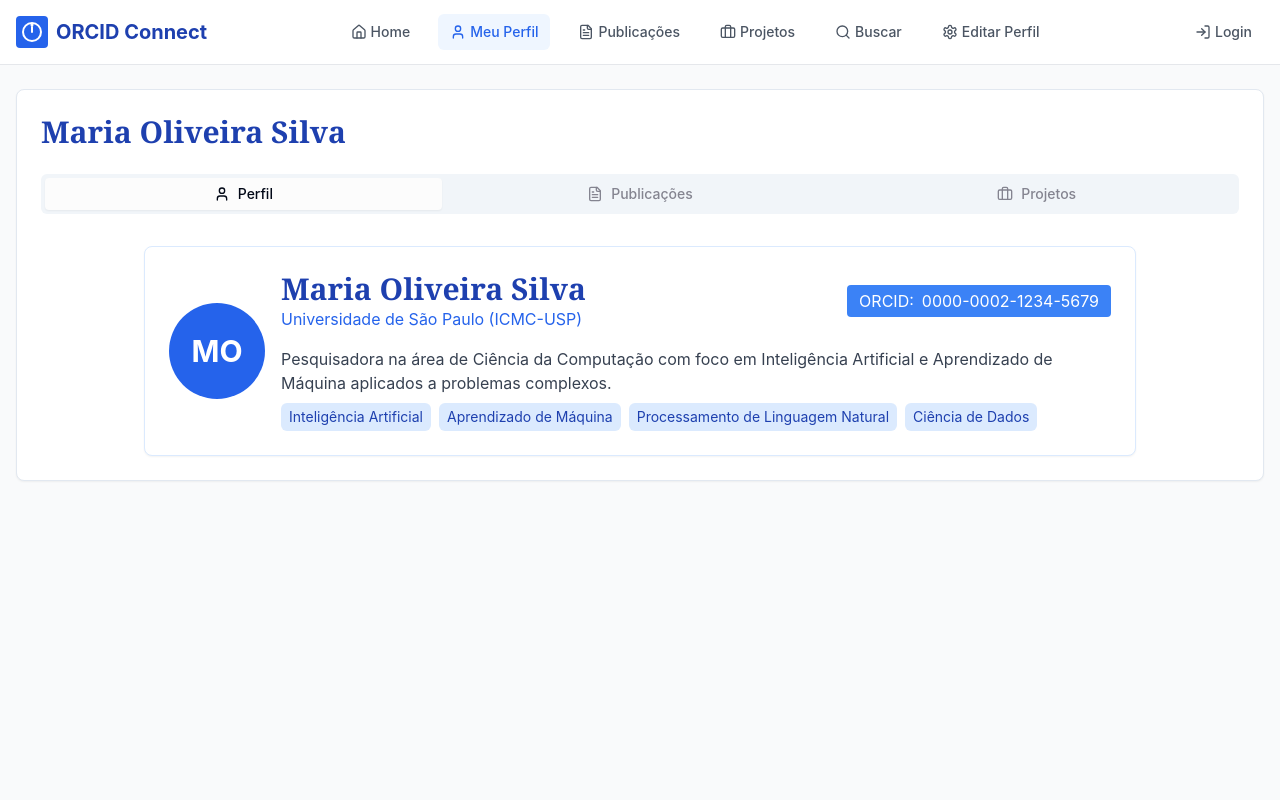
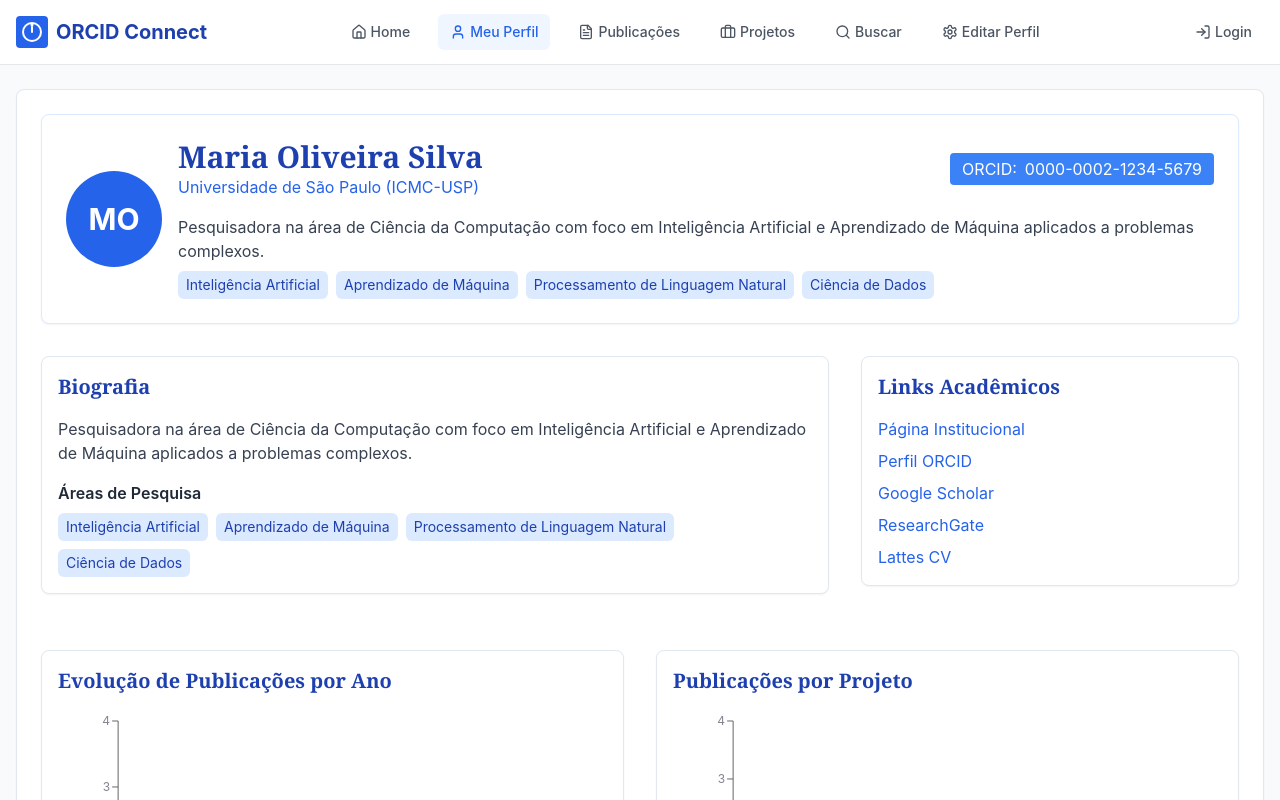
Before and after one commit to MaiconNouzen/orcid-scholar-grove-52, a React (Vite) app: page /profile in a window 1280 px wide. Shown: the top 800 px of the page. Built offline with nearby package versions, Linux system fonts and the light colour scheme.

Commit message:
Refactor: Remove tabs and restore charts in profile
The commit removes the tabbed interface from the profile page and restores the two charts (publication and project) that were previously displayed.

```diff
--- a/src/pages/Index.tsx
+++ b/src/pages/Index.tsx
@@ -6,13 +6,13 @@ import ProjectSection from '../components/ProjectSection';
 import { mockResearcherData } from '../data/mockData';
 import { Researcher } from '../types';
 import { Card } from '@/components/ui/card';
-import { Tabs, TabsContent, TabsList, TabsTrigger } from '@/components/ui/tabs';
-import { FileText, Briefcase, User } from 'lucide-react';
+import ProfileHeader from '../components/ProfileHeader';
+import PublicationChart from '../components/PublicationChart';
+import ProjectPublicationChart from '../components/ProjectPublicationChart';
 
 const Index = () => {
   const [researcher, setResearcher] = useState<Researcher | null>(null);
   const [loading, setLoading] = useState(true);
-  const [activeTab, setActiveTab] = useState("profile");
 
   useEffect(() => {
     // In a real app, we would fetch the current user's profile data from an API
@@ -37,45 +37,100 @@ const Index = () => {
       {researcher && (
         <div className="container mx-auto px-4">
           <Card className="p-6 mb-6">
-            <div className="flex flex-col md:flex-row items-start md:items-center justify-between mb-6">
-              <h1 className="text-2xl md:text-3xl font-serif font-bold text-blue-800">{researcher.name}</h1>
+            <ProfileHeader researcher={researcher} />
+
+            <div className="grid grid-cols-1 md:grid-cols-3 gap-8 mt-8">
+              <div className="md:col-span-2">
+                <Card className="p-4 mb-6">
+                  <h3 className="text-xl font-bold mb-4 text-blue-800">Biografia</h3>
+                  <p className="text-gray-700">{researcher.bio}</p>
+
+                  {researcher.researchAreas.length > 0 && (
+                    <div className="mt-4">
+                      <h4 className="font-semibold text-gray-800 mb-2">Áreas de Pesquisa</h4>
+                      <div className="flex flex-wrap gap-2">
+                        {researcher.researchAreas.map((area, index) => (
+                          <span key={index} className="bg-blue-100 text-blue-800 px-2 py-1 rounded-md text-sm">
+                            {area}
+                          </span>
+                        ))}
+                      </div>
+                    </div>
+                  )}
+
+                  {researcher.education && researcher.education.length > 0 && (
+                    <div className="mt-4">
+                      <h4 className="font-semibold text-gray-800 mb-2">Formação Acadêmica</h4>
+                      <ul className="list-disc list-inside space-y-1 text-gray-700">
+                        {researcher.education.map((edu, index) => (
+                          <li key={index}>{edu}</li>
+                        ))}
+                      </ul>
+                    </div>
+                  )}
+                </Card>
               </div>
 
-            <Tabs defaultValue={activeTab} onValueChange={setActiveTab} className="w-full">
-              <TabsList className="grid w-full grid-cols-3">
-                <TabsTrigger value="profile" className="flex items-center gap-2">
-                  <User className="h-4 w-4" />
-                  Perfil
-                </TabsTrigger>
-                <TabsTrigger value="publications" className="flex items-center gap-2">
-                  <FileText className="h-4 w-4" />
-                  Publicações
-                </TabsTrigger>
-                <TabsTrigger value="projects" className="flex items-center gap-2">
-                  <Briefcase className="h-4 w-4" />
-                  Projetos
-                </TabsTrigger>
-              </TabsList>
+              <div className="md:col-span-1">
+                <Card className="p-4">
+                  <h3 className="text-xl font-bold mb-4 text-blue-800">Links Acadêmicos</h3>
+                  <ul className="space-y-2">
+                    {researcher.institutionalPage && (
+                      <li className="flex items-center text-blue-600 hover:text-blue-800">
+                        <a href={researcher.institutionalPage} target="_blank" rel="noopener noreferrer">
+                          Página Institucional
+                        </a>
+                      </li>
+                    )}
+                    {researcher.orcidId && (
+                      <li className="flex items-center text-blue-600 hover:text-blue-800">
+                        <a href={`https://orcid.org/${researcher.orcidId}`} target="_blank" rel="noopener noreferrer">
+                          Perfil ORCID
+                        </a>
+                      </li>
+                    )}
+                    {researcher.externalLinks && researcher.externalLinks.map((link, index) => (
+                      <li key={index} className="flex items-center text-blue-600 hover:text-blue-800">
+                        <a href={link.url} target="_blank" rel="noopener noreferrer">
+                          {link.name}
+                        </a>
+                      </li>
+                    ))}
+                  </ul>
+                </Card>
+              </div>
+            </div>
 
-              <TabsContent value="profile" className="pt-6">
-                <ResearcherProfile researcher={researcher} showFullProfile={true} />
-              </TabsContent>
+            {/* Publication Charts */}
+            <div className="grid grid-cols-1 md:grid-cols-2 gap-8 mt-8">
+              <Card className="p-4">
+                <h3 className="text-xl font-bold mb-4 text-blue-800">Evolução de Publicações por Ano</h3>
+                <PublicationChart publications={researcher.publications || []} />
+              </Card>
 
-              <TabsContent value="publications" className="pt-6">
+              <Card className="p-4">
+                <h3 className="text-xl font-bold mb-4 text-blue-800">Publicações por Projeto</h3>
+                <ProjectPublicationChart
+                  publications={researcher.publications || []}
+                  projects={researcher.projects || []}
+                />
+              </Card>
+            </div>
+
+            {/* Publications Section */}
+            <div className="mt-8">
               <PublicationSection
                 publications={researcher.publications || []}
                 allowEdit={true}
               />
-              </TabsContent>
+            </div>
 
-              <TabsContent value="projects" className="pt-6">
+            {/* Projects Section */}
             <ProjectSection
               projects={researcher.projects || []}
               publications={researcher.publications || []}
               allowEdit={true}
             />
-              </TabsContent>
-            </Tabs>
           </Card>
         </div>
       )}
```
Lines whose indentation alone changed are shown as unchanged.
